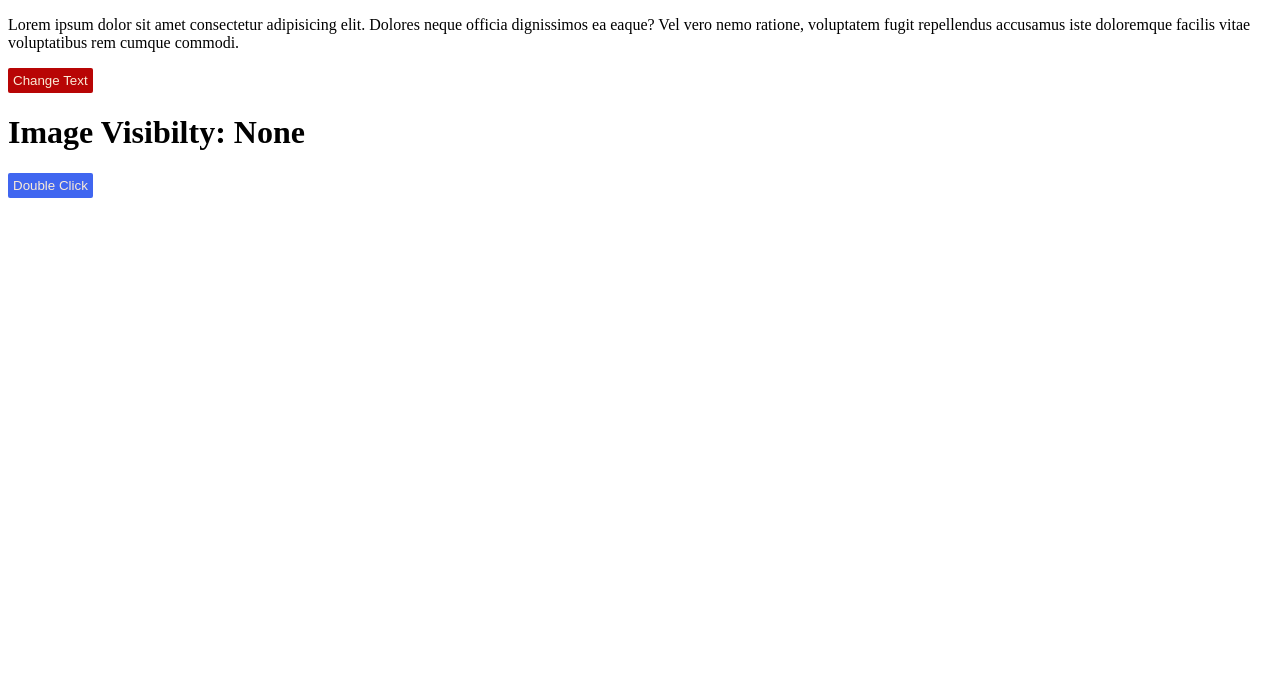
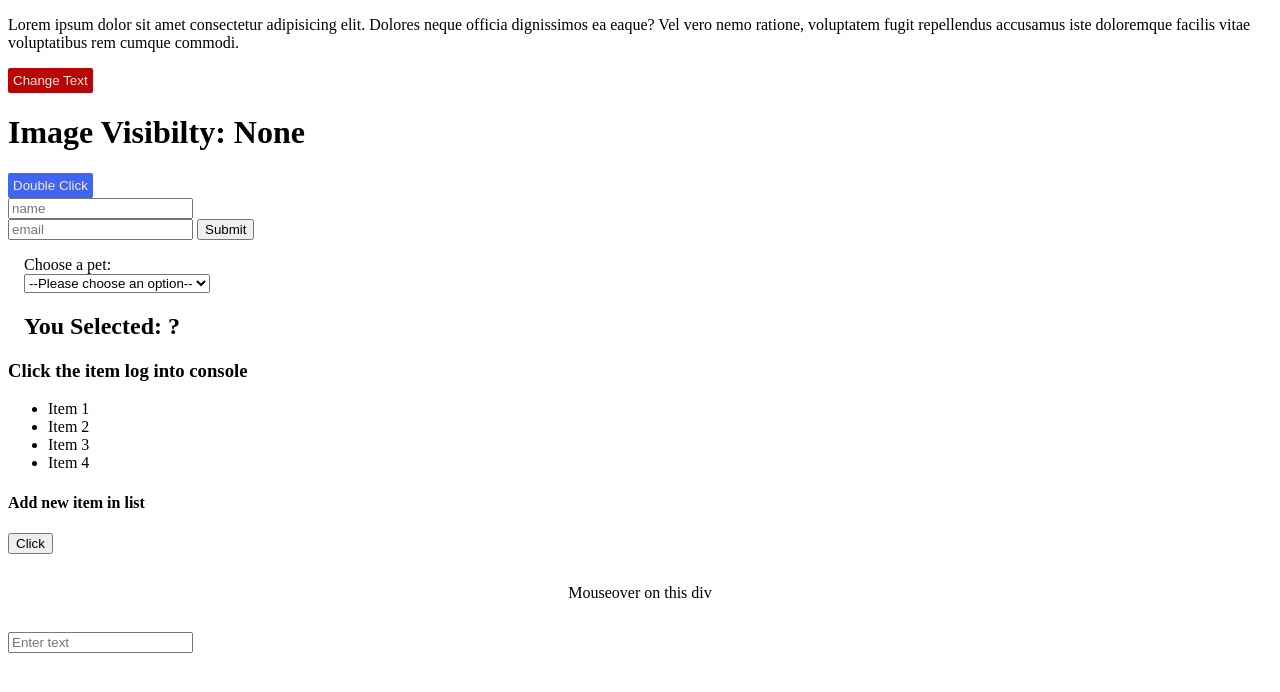
Before and after one commit to sakshi936/30-Days-JavaScript-Challenge, a plain HTML site: page Day10_EventHandling/index.html in a window 1280 px wide. Drawn offline with Linux system fonts and the light colour scheme.

Commit message:
update: day 10 event handling

```diff
--- a/Day10_EventHandling/index.html
+++ b/Day10_EventHandling/index.html
@@ -23,5 +23,38 @@
 				style="display: none"
 			/>
 		</div>
+
+		<form id="form">
+			<input type="text" placeholder="name" name="fname" /> <br />
+			<input type="email" placeholder="email" name="email" />
+			<button type="submit">Submit</button>
+		</form>
+
+		<div style="margin: 1rem">
+			<label for="pet-select">Choose a pet:</label>
+			<br />
+			<select name="dropdown" id="dropdown-select">
+				<option value="">--Please choose an option--</option>
+				<option value="dog">Dog</option>
+				<option value="cat">Cat</option>
+				<option value="hamster">Hamster</option>
+				<option value="parrot">Parrot</option>
+				<option value="spider">Spider</option>
+				<option value="goldfish">Goldfish</option>
+			</select>
+			<h2>You Selected: <span id="option"> ?</span></h2>
+		</div>
+
+		<div>
+			<h3>Click the item log into console</h3>
+			<ul id="ul">
+				<li>Item 1</li>
+				<li>Item 2</li>
+				<li>Item 3</li>
+				<li>Item 4</li>
+			</ul>
+			<h4>Add new item in list</h4>
+			<button id="addChild">Click</button>
+		</div>
 	</body>
 </html>
--- a/Day10_EventHandling/script.js
+++ b/Day10_EventHandling/script.js
@@ -42,21 +42,98 @@ ondblclick= ()=>{
 //_________________________________ Mouse Events_________________________________________
 
 //Task 3: Add a mouseover event listener to an element that changes its background color.
+
+const div = document.createElement("div");
+div.innerHTML= "Mouseover on this div ";
+div.style.padding="30px";
+div.style.textAlign= "center";
+div.style.backgroundColor="";
+document.body.append(div);
+
+div.addEventListener("mouseover", (e)=>{
+        e.target.style.backgroundColor="purple";
+})
+
+
+
 // Task 4: Add a mouseout event listener to an element that resets its background color.
+
+div.addEventListener("mouseout", (e)=>{
+    e.target.style.backgroundColor="";
+})
 
 //_________________________________ Keyboard Events_________________________________________
 
 //Task 5: Add a keydown event listener to an input field that logs the key pressed to the console.
+const input = document.createElement("input");
+input.setAttribute("type","text");
+input.setAttribute("placeholder","Enter text");
+document.body.append(input);
+input.addEventListener("keydown",(e)=>{
+    console.log(e.key);
+})
 
 //Task 6: Add a keyup event listener to an input field that displays the current value in a paragraph.
+input.addEventListener("keyup",(e)=>{
+    console.log(e.target.value);
+})
+
 
 //_________________________________ Form Events_________________________________________
 
 // Task 7: Add a submit event listener to a form that prevents the default submission and logs the form data to the console.
 
+const form = document.getElementById("form");
+
+form.addEventListener("submit", (e) => {
+  e.preventDefault();
+  const formData = new FormData(form);
+
+  formData.forEach((data) => {
+    console.log(data);
+  });
+});
+
+
 //Task 8: Add a change event listener to a select dropdown that displays the selected value in a paragraph.
 
+const select = document.querySelector("#dropdown-select");
+const option= document.querySelector("#option");
+
+select.addEventListener("change",(e)=>{
+    option.textContent= e.target.value;
+})
 //_________________________________ Event Delegation_________________________________________
 
 //Task 9: Add a click event listener to a list that logs the text content of the clicked list item using event delegation.
+const ul= document.getElementById("ul");
+// ul.addEventListener("click",(e)=>{
+//     if(e.target && e.target.nodeName=="LI"){
+//         console.log(`Clicked item: ${e.target.textContent}`);
+//     }
+// })
+
 //Task 10: Add an event listener to a parent element that listens for events from dynamically added child elements.
+
+const buttonClick = document.getElementById("addChild");
+
+const addChild= ()=>{
+    const newchild =document.createElement("li");
+    newchild.className= "child";
+    newchild.textContent=`Item ${ul.childElementCount+1}`;
+
+    ul.appendChild(newchild);
+}
+
+buttonClick.addEventListener("click", addChild);
+
+
+ul.addEventListener("click",(e)=>{
+    if(e.target && e.target.nodeName=="LI"){
+        if(e.target.className=="child")
+             console.log(`Clicked item is dynamic child: ${e.target.textContent}`);
+        else
+             console.log(`Clicked item: ${e.target.textContent}`);
+    }
+
+})
```
